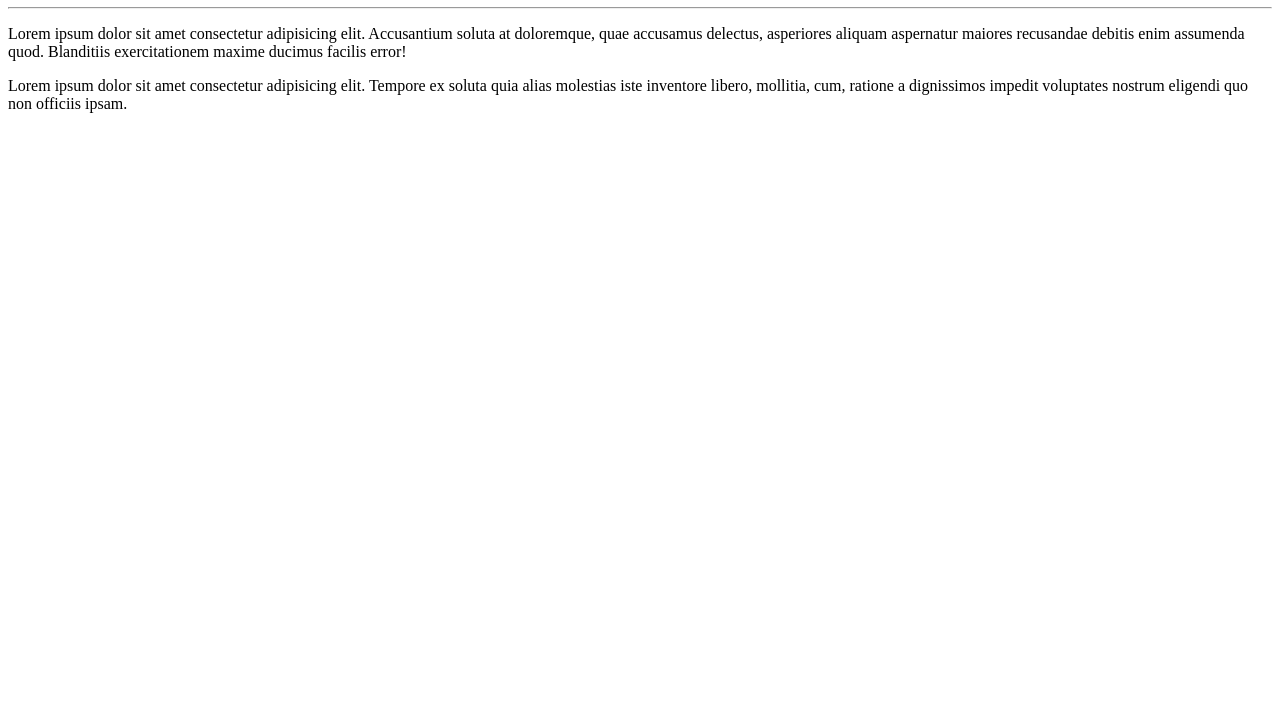
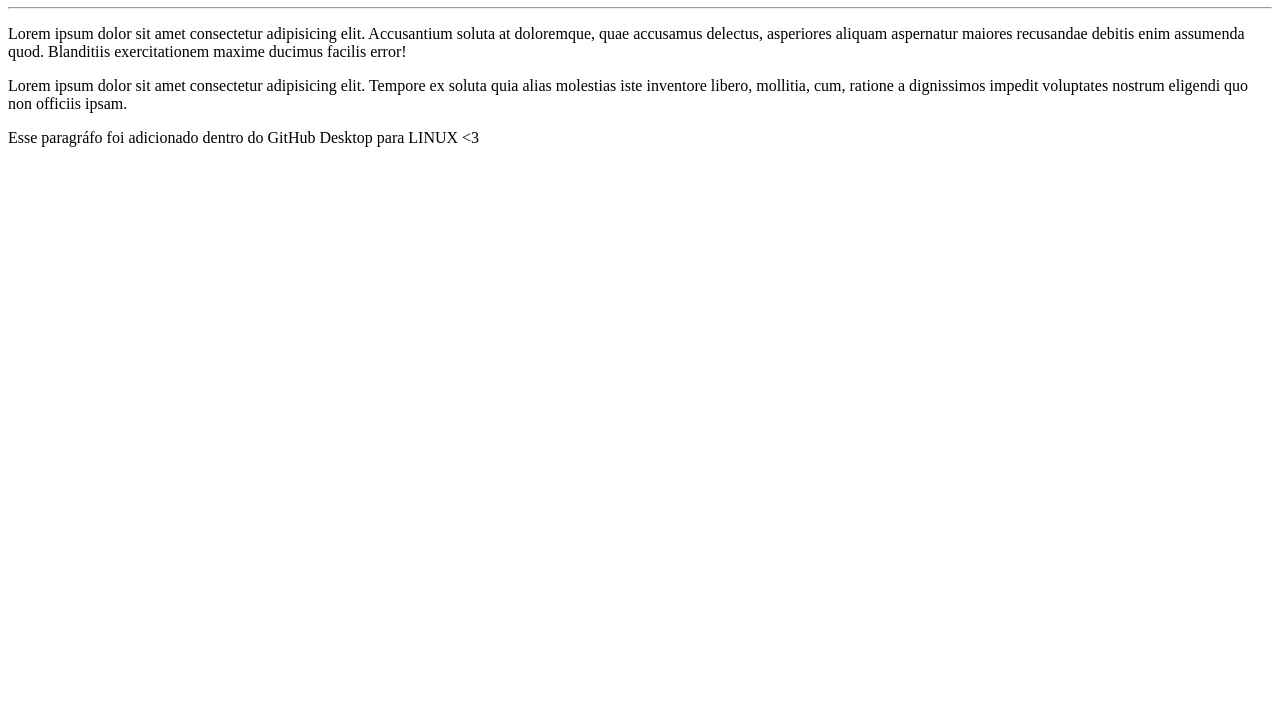
Before and after one commit to Jhonata-Rocha/Ola-Mundo, a plain HTML site: page site-exemplo/index.html in a window 1280 px wide. Shown: the part 73-800 px from the top of the page. Drawn offline with Linux system fonts and the light colour scheme.

Commit message:
mudei o arquivo index

```diff
--- a/site-exemplo/index.html
+++ b/site-exemplo/index.html
@@ -11,5 +11,6 @@
     <hr>
     <p>Lorem ipsum dolor sit amet consectetur adipisicing elit. Accusantium soluta at doloremque, quae accusamus delectus, asperiores aliquam aspernatur maiores recusandae debitis enim assumenda quod. Blanditiis exercitationem maxime ducimus facilis error!</p>
     <p>Lorem ipsum dolor sit amet consectetur adipisicing elit. Tempore ex soluta quia alias molestias iste inventore libero, mollitia, cum, ratione a dignissimos impedit voluptates nostrum eligendi quo non officiis ipsam.</p>
+    <p>Esse paragráfo foi adicionado dentro do GitHub Desktop para LINUX &lt;3 </p>
 </body>
 </html>
```
